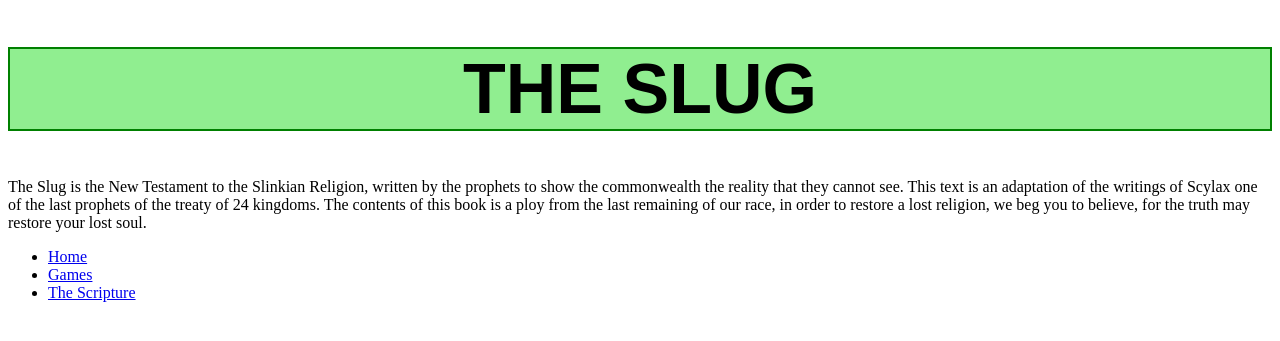
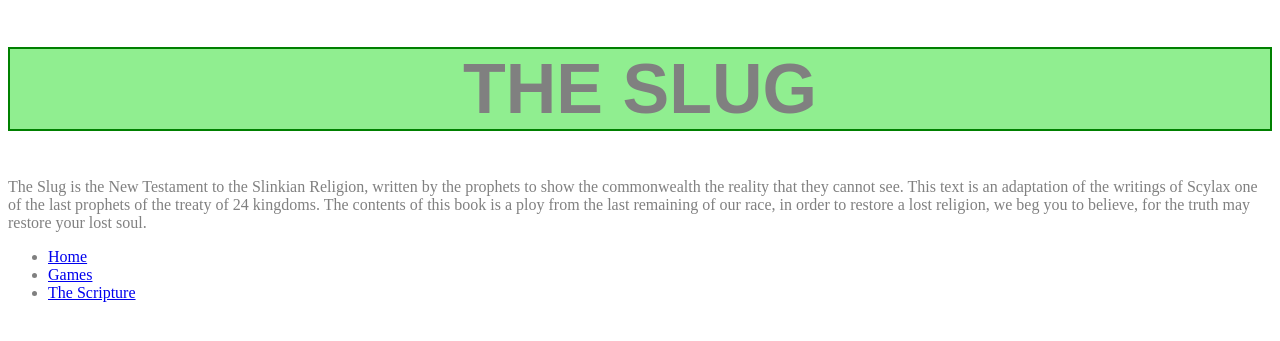
Before and after one commit to JULES311/jules311.github.io, a PHP site: page / in a window 1280 px wide. Shown: the top 341 px of the page. Run offline with PHP 8.4, Linux system fonts and the light colour scheme.

Commit message:
Update style.css

```diff
--- a/style.css
+++ b/style.css
@@ -7,6 +7,14 @@
   font-family: Arial;
   text-align: center;
   font-size: 70px;
+}
 
+.blue-title {
+  background-color: lightblue;
+  border: 2px solid blue;
 
 }
+
+body {
+  color: gray;
+}
```
